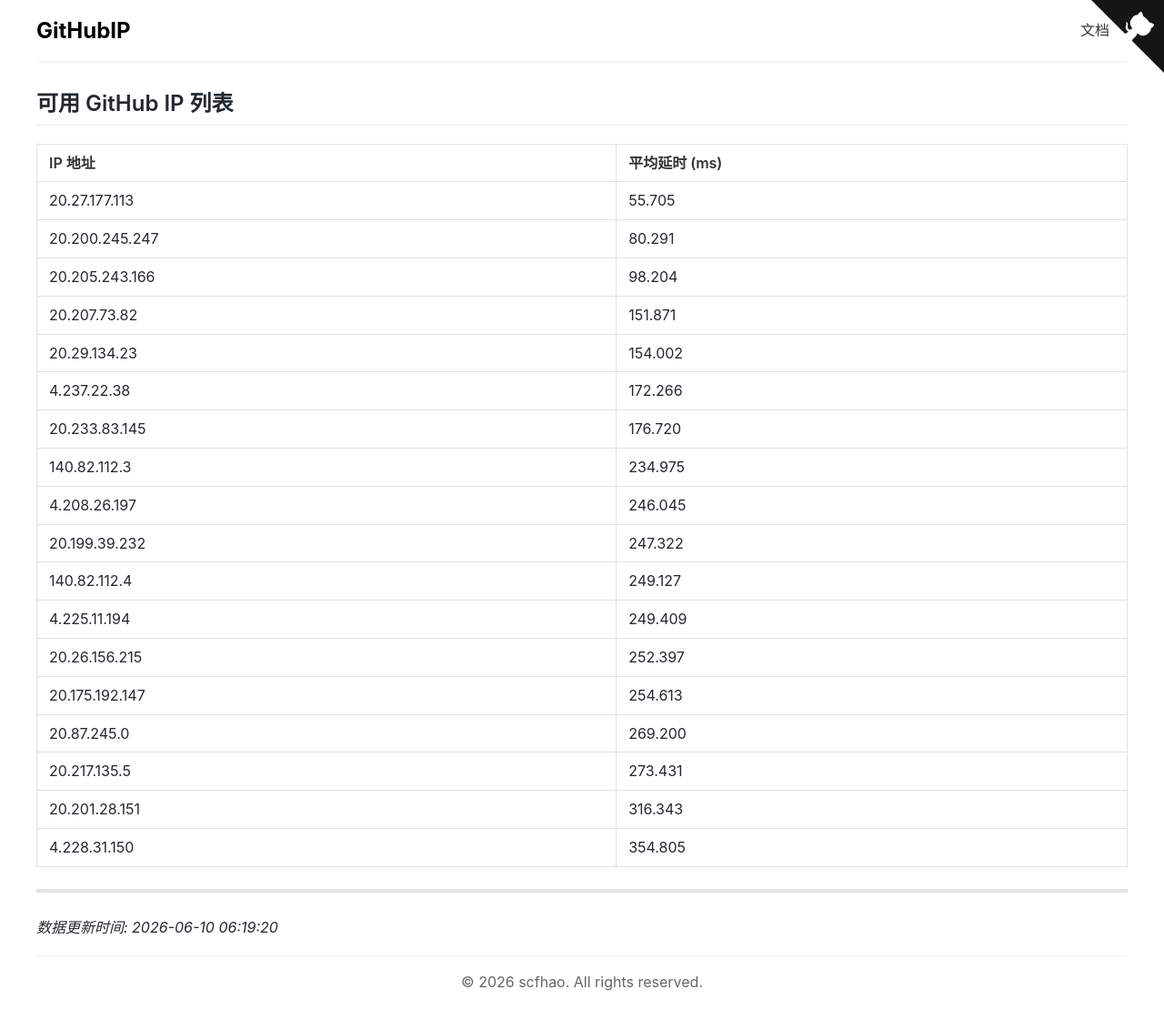
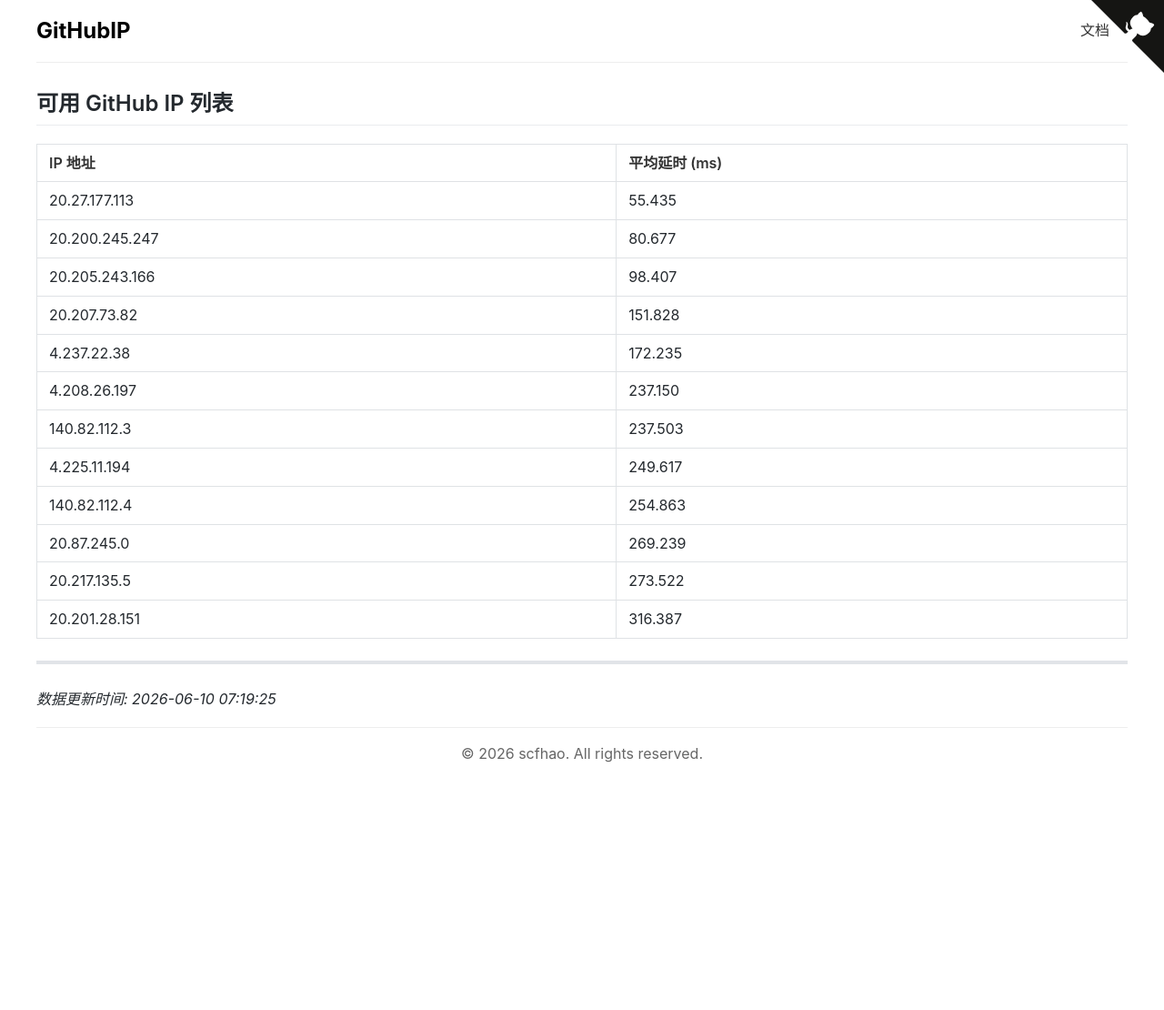
Before and after one commit to scfhao/GitHubIP, a Jekyll site: the page built from index.md, in a window 1280 px wide. Shown: the whole page at 91% size. Built offline with Jekyll 4.4.1, drawn with Linux system fonts in a browser that asks for light colours; after the commit the page ends 900 px from its top, so only the background shows below that.

Commit message:
自动脚本执行 - 2026-06-10 07:19:25

```diff
--- a/index.md
+++ b/index.md
@@ -1,32 +1,26 @@
 ---
 layout: home
 title: GitHub IP 列表
-date: 2026-06-10 06:19:20
+date: 2026-06-10 07:19:25
 ---
 
 ## 可用 GitHub IP 列表
 
 | IP 地址 | 平均延时 (ms) |
 |---------|--------------|
-| 20.27.177.113 | 55.705 |
-| 20.200.245.247 | 80.291 |
-| 20.205.243.166 | 98.204 |
-| 20.207.73.82 | 151.871 |
-| 20.29.134.23 | 154.002 |
-| 4.237.22.38 | 172.266 |
-| 20.233.83.145 | 176.720 |
-| 140.82.112.3 | 234.975 |
-| 4.208.26.197 | 246.045 |
-| 20.199.39.232 | 247.322 |
-| 140.82.112.4 | 249.127 |
-| 4.225.11.194 | 249.409 |
-| 20.26.156.215 | 252.397 |
-| 20.175.192.147 | 254.613 |
-| 20.87.245.0 | 269.200 |
-| 20.217.135.5 | 273.431 |
-| 20.201.28.151 | 316.343 |
-| 4.228.31.150 | 354.805 |
+| 20.27.177.113 | 55.435 |
+| 20.200.245.247 | 80.677 |
+| 20.205.243.166 | 98.407 |
+| 20.207.73.82 | 151.828 |
+| 4.237.22.38 | 172.235 |
+| 4.208.26.197 | 237.150 |
+| 140.82.112.3 | 237.503 |
+| 4.225.11.194 | 249.617 |
+| 140.82.112.4 | 254.863 |
+| 20.87.245.0 | 269.239 |
+| 20.217.135.5 | 273.522 |
+| 20.201.28.151 | 316.387 |
 
 ---
 
-*数据更新时间: 2026-06-10 06:19:20*
+*数据更新时间: 2026-06-10 07:19:25*
```
